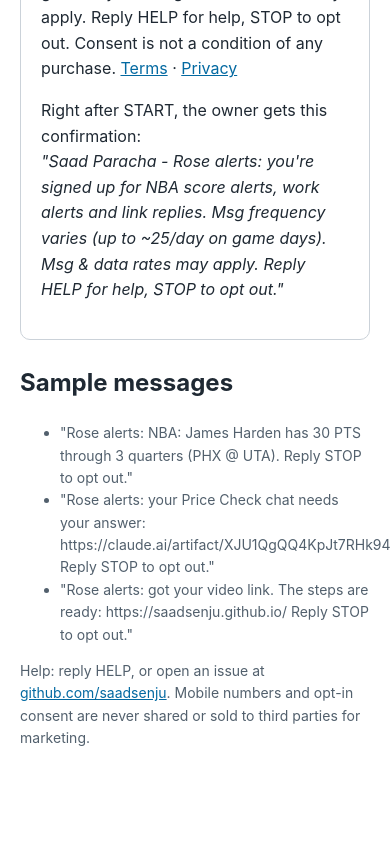
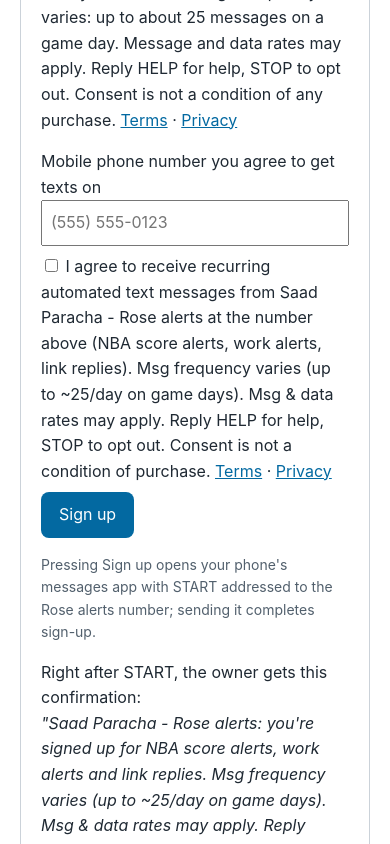
Before and after one commit to saadsenju/saadsenju.github.io, a plain HTML site: page sms-optin.html in a window 390 px wide. Shown: the part 792-1636 px from the top of the page. Before the commit the page ends 1590 px from the top, so only its background shows below. Drawn offline with Linux system fonts and the light colour scheme.

Commit message:
Rose alerts sign-up: phone number field + unticked consent box (A2P error 30980)
Co-Authored-By: Claude Opus 5.5 <noreply@anthropic.com>

```diff
--- a/sms-optin.html
+++ b/sms-optin.html
@@ -9,12 +9,23 @@
 Saad Paracha, the owner. Nobody is added from a list, a bought list or a third party, and no one else can sign up.</p>
 <div class="box">
 <h2>How sign-up works</h2>
-<p>The owner signs up by texting the keyword <strong>START</strong> from his own mobile phone to the Rose alerts number
+<p>The owner signs up with the form below (his mobile number + an unticked consent box), or by texting the keyword <strong>START</strong> from his own mobile phone to the Rose alerts number
 <strong>+1 (267) 463-2903</strong>.</p>
 <p><strong>By texting START, you agree to receive recurring automated text messages from Saad Paracha - Rose alerts:</strong> live NBA game and
 player score alerts on game days, alerts when your work needs your answer, and replies to video links you text in.
 Message frequency varies: up to about 25 messages on a game day. Message and data rates may apply. Reply HELP for help, STOP to opt out.
 Consent is not a condition of any purchase. <a href="sms-terms.html">Terms</a> · <a href="sms-privacy.html">Privacy</a></p>
+<form id="f" style="margin:16px 0">
+<label style="display:block;margin:8px 0">Mobile phone number you agree to get texts on
+<input id="ph" type="tel" required placeholder="(555) 555-0123" style="font:inherit;padding:8px;width:100%;box-sizing:border-box"></label>
+<label style="display:block;margin:8px 0"><input id="ok" type="checkbox" required> I agree to receive recurring automated text messages from
+Saad Paracha - Rose alerts at the number above (NBA score alerts, work alerts, link replies). Msg frequency varies (up to ~25/day on game days).
+Msg &amp; data rates may apply. Reply HELP for help, STOP to opt out. Consent is not a condition of purchase.
+<a href="sms-terms.html">Terms</a> · <a href="sms-privacy.html">Privacy</a></label>
+<button type="submit" style="font:inherit;padding:10px 18px;border:0;border-radius:8px;background:#0369a1;color:#fff">Sign up</button>
+</form>
+<p class="small">Pressing Sign up opens your phone's messages app with START addressed to the Rose alerts number; sending it completes sign-up.</p>
+<script>document.getElementById("f").onsubmit=function(e){e.preventDefault();location.href="sms:+12674632903?&body=START";};</script>
 <p>Right after START, the owner gets this confirmation:<br>
 <em>"Saad Paracha - Rose alerts: you're signed up for NBA score alerts, work alerts and link replies. Msg frequency varies (up to ~25/day on game days). Msg &amp; data rates may apply. Reply HELP for help, STOP to opt out."</em></p>
 </div>
```
